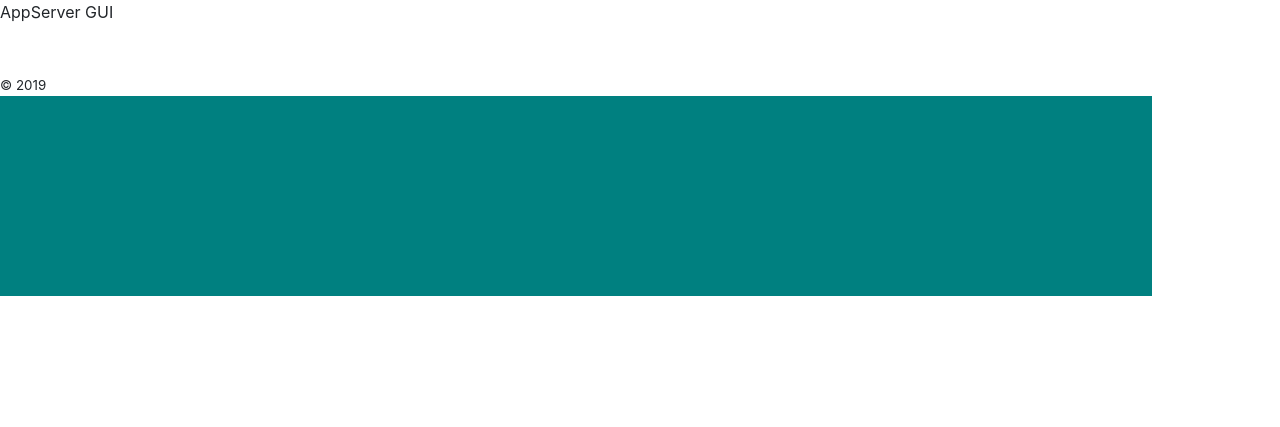
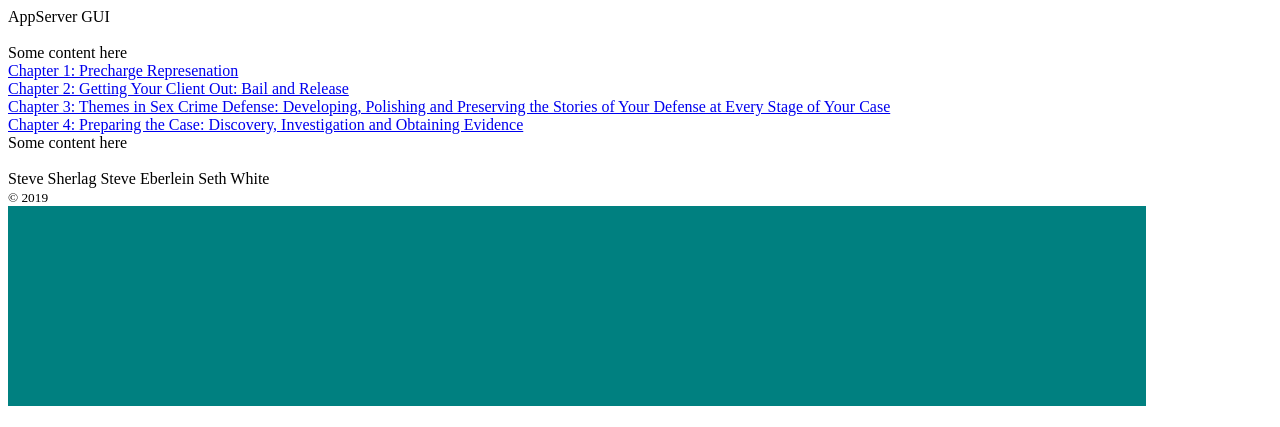
Before and after one commit to ocdladefense/appserver, a PHP site: page /resttest/content/themes/default/webconsole.tpl.php in a window 1280 px wide. Shown: the top 427 px of the page. Run offline with PHP 8.4, Linux system fonts and the light colour scheme; data that the repository does not hold is empty; some libraries are stand-ins or nearby versions.

Commit message:
Refactor template file.

```diff
--- a/content/themes/default/webconsole.tpl.php
+++ b/content/themes/default/webconsole.tpl.php
@@ -12,12 +12,9 @@
 	<head>
 		<meta charset="utf-8" />
 		<title>AppServer Client</title>
-		<link rel="stylesheet" href="https://stackpath.bootstrapcdn.com/bootstrap/4.4.1/css/bootstrap.min.css" integrity="sha384-Vkoo8x4CGsO3+Hhxv8T/Q5PaXtkKtu6ug5TOeNV6gBiFeWPGFN9MuhOf23Q9Ifjh" crossorigin="anonymous">
-		<link href="/modules/webconsole/assets/css/ux.css" type="text/css" rel="stylesheet" />
-		<link href="/modules/webconsole/assets/css/materials.css" type="text/css" rel="stylesheet" />
-		<link href="/modules/webconsole/assets/css/KeyboardManager.css" type="text/css" rel="stylesheet" />
-		<link href="/modules/webconsole/assets/modules/note/styles.css" type="text/css" rel="stylesheet" />
-		<link href="/modules/webconsole/assets/css/siteStatus.css" type="text/css" rel="stylesheet" />
+
+		<?php echo $styles; ?>
+
 		<script type="text/javascript">
 			window.appModules = {};
 
@@ -28,20 +25,46 @@
 			}
 
 			function getModule(name){
+				if(!appModules[name]) throw new Error("Module "+name+" hasn't been loaded.");
 				return appModules[name];
 			}
 		</script>
 		<script src="//ajax.googleapis.com/ajax/libs/jquery/1.11.0/jquery.min.js">
 		</script>
-    	 <?php echo $scripts; ?>
+
+		<?php echo $scripts; ?>
 	</head>
 	<body>
 
 		<div id="page">
 			<div id="header">
-				<div id="logo">AppServer GUI</div>
-				<div id="banner">&nbsp;</div>
+				<div class="header-content">
+					<div id="logo">AppServer GUI</div>
+					<div id="banner">&nbsp;</div>
+				</div>
 			</div> <!--end header-->
+
+			<div id="doc-header">
+				<div id="doc-nav">
+
+					<div class="doc-nav" id="doc-nav-left">
+					 Some content here
+					</div>
+
+					<div class="doc-nav" id="doc-nav-content">
+						<span id="doc-nave-open" data-controller-for="doc-nav" class="collapsible-controller arrow-right"></span>
+						<div class="doc-title active"><a href="#" data-doc-id="1" data-route="load-doc">Chapter 1: Precharge Represenation</a></div>
+						<div class="doc-title"><a href="#" data-doc-id="2" data-route="load-doc">Chapter 2: Getting Your Client Out: Bail and Release</a></div>
+						<div class="doc-title"><a href="#" data-doc-id="3" data-route="load-doc">Chapter 3: Themes in Sex Crime Defense: Developing, Polishing and Preserving the Stories of Your Defense at Every Stage of Your Case</a></div>
+						<div class="doc-title"><a href="#" data-doc-id="4" data-route="load-doc">Chapter 4: Preparing the Case: Discovery, Investigation and Obtaining Evidence</a></div>
+					</div>
+
+					<div class="doc-nav" id="doc-nav-right">
+						Some content here
+					</div>
+
+				</div>
+			</div>
 
 			<div id="container">
 				<div id="container-left">
@@ -51,10 +74,14 @@
 
 				<div id="stage" class="<?php echo $defaultStageClass; ?>">
 
-					<div id="stage-content"><?php echo $content; ?></div>
-
-
-
+					<div id="stage-content">
+						<author>Steve Sherlag</author>
+						<doc>
+							<title>Chapter 4</title>
+							<author>Steve Eberlein</author>
+							<author>Seth White</author>
+						</doc>
+						<?php echo $content; ?></div>
 				</div>
 			</div> <!--end container-->
 
@@ -104,8 +131,10 @@
 		</script>
 
 		<!--<script src="https://code.jquery.com/jquery-3.4.1.slim.min.js" integrity="sha384-J6qa4849blE2+poT4WnyKhv5vZF5SrPo0iEjwBvKU7imGFAV0wwj1yYfoRSJoZ+n" crossorigin="anonymous"></script>-->
-		<script src="https://cdn.jsdelivr.net/npm/popper.js@1.16.0/dist/umd/popper.min.js" integrity="sha384-Q6E9RHvbIyZFJoft+2mJbHaEWldlvI9IOYy5n3zV9zzTtmI3UksdQRVvoxMfooAo" crossorigin="anonymous"></script>
-		<script src="https://stackpath.bootstrapcdn.com/bootstrap/4.4.1/js/bootstrap.min.js" integrity="sha384-wfSDF2E50Y2D1uUdj0O3uMBJnjuUD4Ih7YwaYd1iqfktj0Uod8GCExl3Og8ifwB6" crossorigin="anonymous"></script>
+		<!-- <script src="https://cdn.jsdelivr.net/npm/popper.js@1.16.0/dist/umd/popper.min.js" integrity="sha384-Q6E9RHvbIyZFJoft+2mJbHaEWldlvI9IOYy5n3zV9zzTtmI3UksdQRVvoxMfooAo" crossorigin="anonymous"></script>
+		-->
+		<!-- <script src="https://stackpath.bootstrapcdn.com/bootstrap/4.4.1/js/bootstrap.min.js" integrity="sha384-wfSDF2E50Y2D1uUdj0O3uMBJnjuUD4Ih7YwaYd1iqfktj0Uod8GCExl3Og8ifwB6" crossorigin="anonymous"></script>
+		-->
 
 	</body>
 
```
Also changed, not shown: content/static/sample.html (+12 -12 lines).
